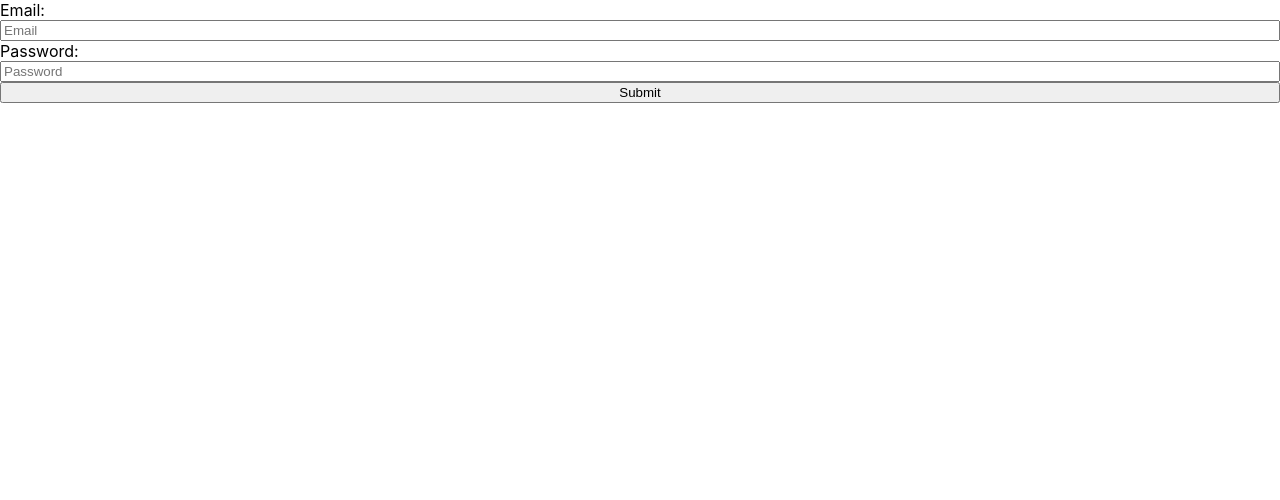
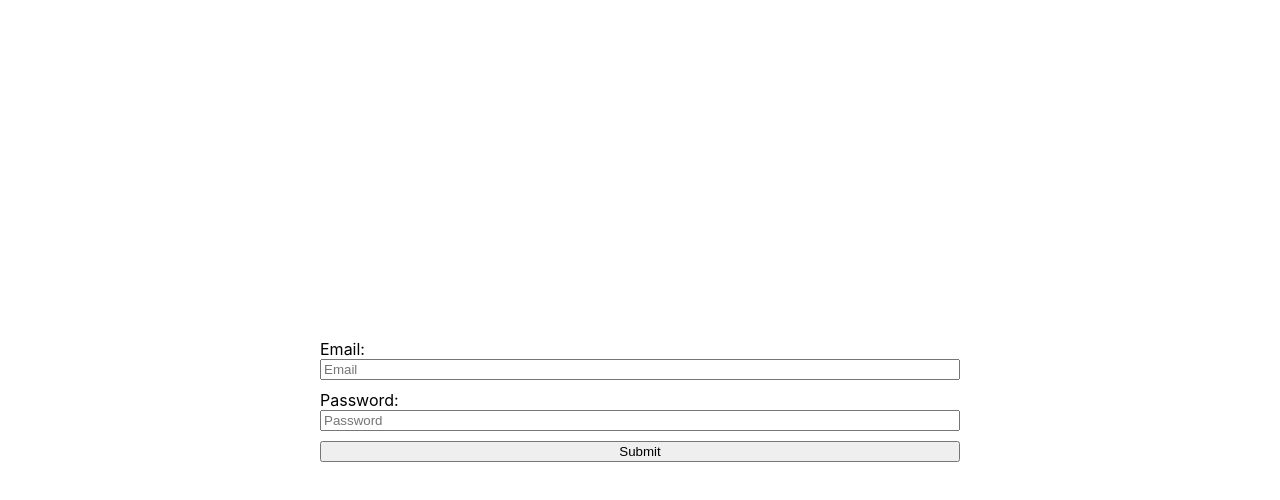
Before and after one commit to hlhartley/compromised-accounts-app, a React (Create React App) app: page / in a window 1280 px wide. Shown: the top 500 px of the page. Built offline with nearby package versions, Linux system fonts and the light colour scheme.

Commit message:
[LOGIN] Add more basic styles for login form

```diff
--- a/src/login/Login.css
+++ b/src/login/Login.css
@@ -1,5 +1,19 @@
+.Login {
+  align-items: center;
+  display: flex;
+  justify-content: center;
+  height: 100vh;
+}
+
 .Login-form {
   display: flex;
   flex-direction: column;
   justify-content: center;
+  width: 50%;
 }
+
+.Login-input {
+  display: flex;
+  flex-direction: column;
+  margin-bottom: 10px;
+}
--- a/src/login/Login.js
+++ b/src/login/Login.js
@@ -3,6 +3,10 @@ import '../login/Login.css';
 
 const Login = (props) => {
   const [account, setAccount] = useState({
+    email: '',
+    password: ''
+  });
+  const [loginErrors, setLoginErrors] = useState({
     email: '',
     password: ''
   });
@@ -19,7 +23,15 @@ const Login = (props) => {
 
   const handleSubmit = (e) => {
     e.preventDefault();
+    if (account.email && account.password) {
       props.loginUser(account);
+    } else {
+      setLoginErrors((values) => ({
+        ...values,
+        email: account.email ? '' : 'Please enter a valid email',
+        password: account.password ? '' : 'Please enter a valid password'
+      }))
+    }
   }
 
   return(
@@ -28,6 +40,7 @@ const Login = (props) => {
         onSubmit={handleSubmit}
         className="Login-form"
       >
+        <div className="Login-input">
           <label>Email:</label>
           <input
             name="email"
@@ -36,6 +49,9 @@ const Login = (props) => {
             value={account.email}
             onChange={handleChange}>
           </input>
+          <div>{loginErrors.email}</div>
+        </div>
+        <div className="Login-input">
           <label>Password:</label>
           <input
             name="password"
@@ -44,6 +60,8 @@ const Login = (props) => {
             value={account.password}
             onChange={handleChange}>
           </input>
+          <div>{loginErrors.password}</div>
+        </div>
         <button>Submit</button>
       </form>
     </div>
```
Lines whose indentation alone changed are shown as unchanged.
